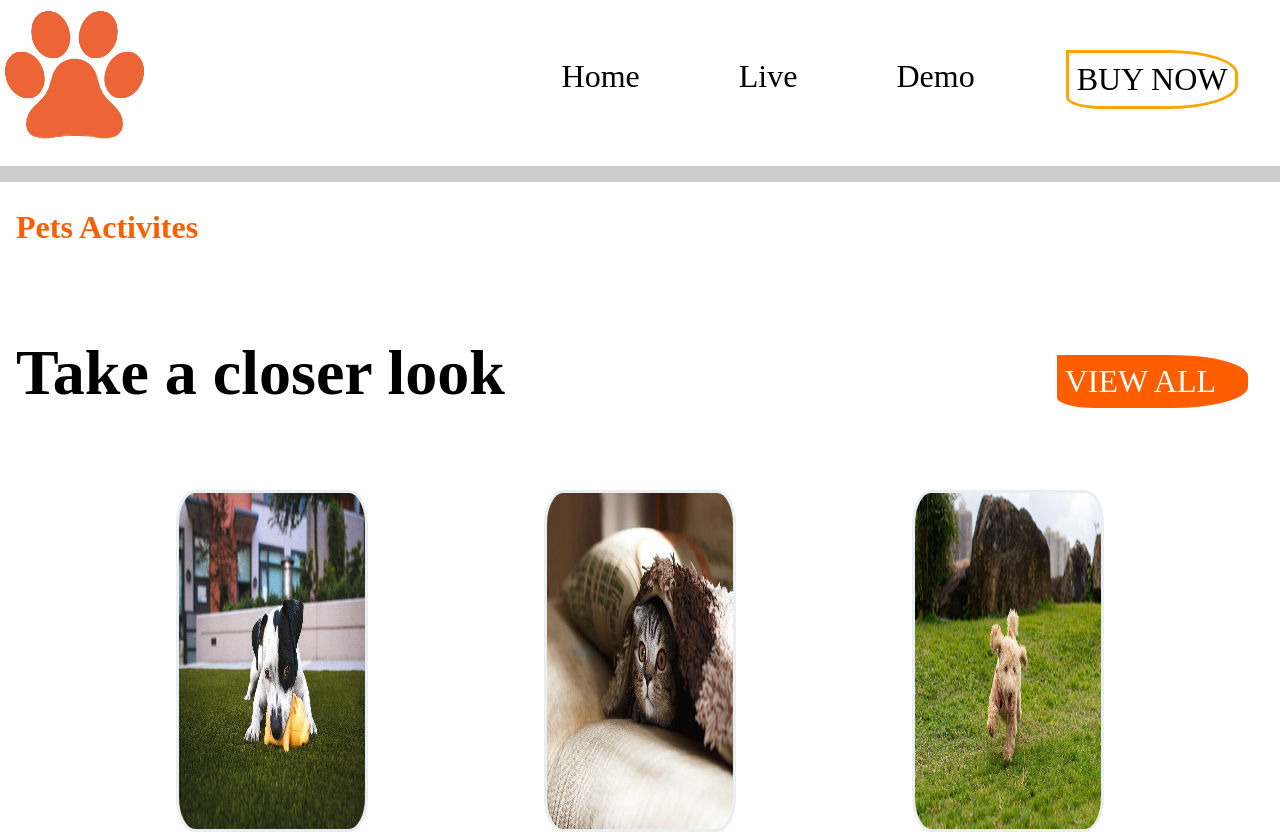
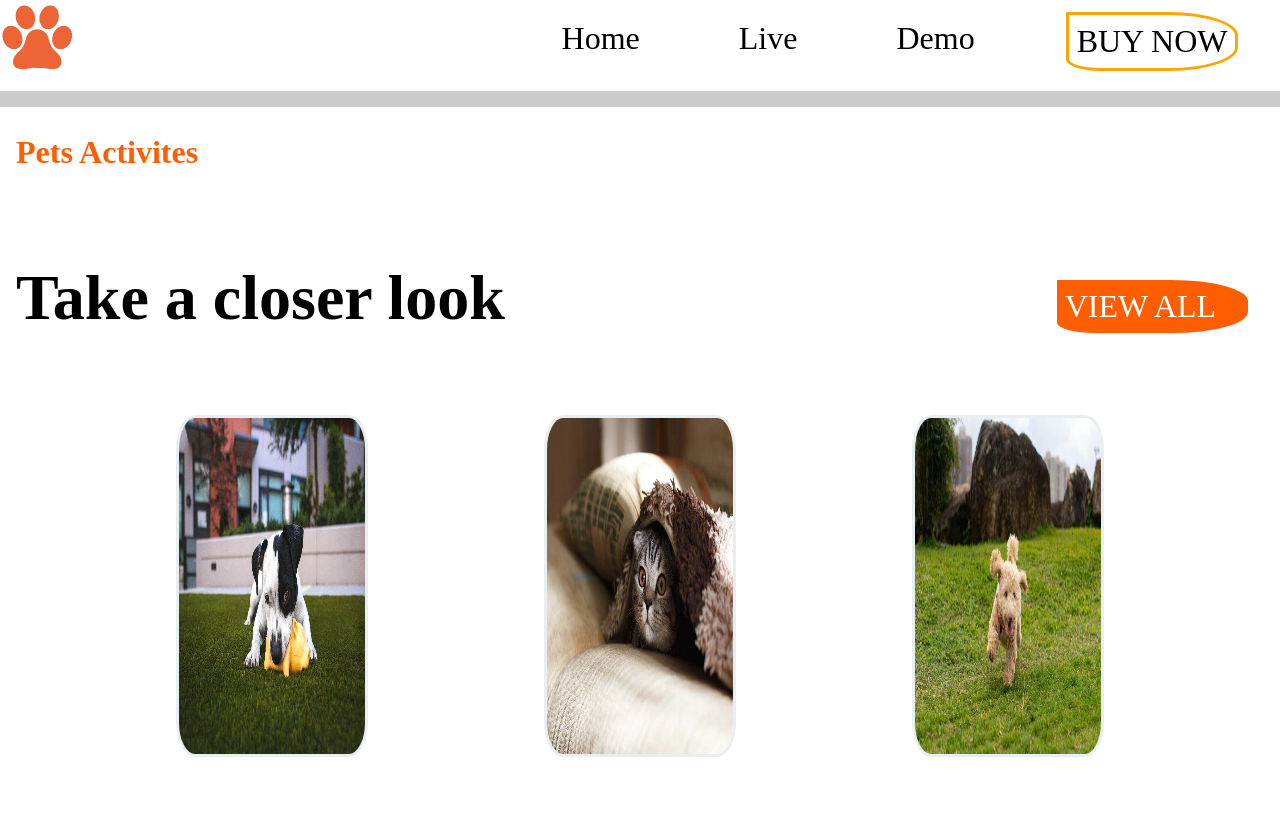
Before and after one commit to marinmartinez/Challenge4, a website: page index.html in a window 1280 px wide. After the commit the page ends 800 px from the top, so only its background shows below. Drawn offline with Linux system fonts and the light colour scheme.

Commit message:
update page

```diff
--- a/sass/styles.scss
+++ b/sass/styles.scss
@@ -23,7 +23,10 @@ header {
     display: flex;
     flex-direction: column;
     justify-content: center;
-    max-height: 40%;
+}
+
+.nav > div:nth-of-type(1) > img {
+    width: 50%;
 }
 .nav > div:nth-of-type(1) > h1 {
     font-size: 0;
```
Also changed, not shown: css/styles.css, 1 other file.
